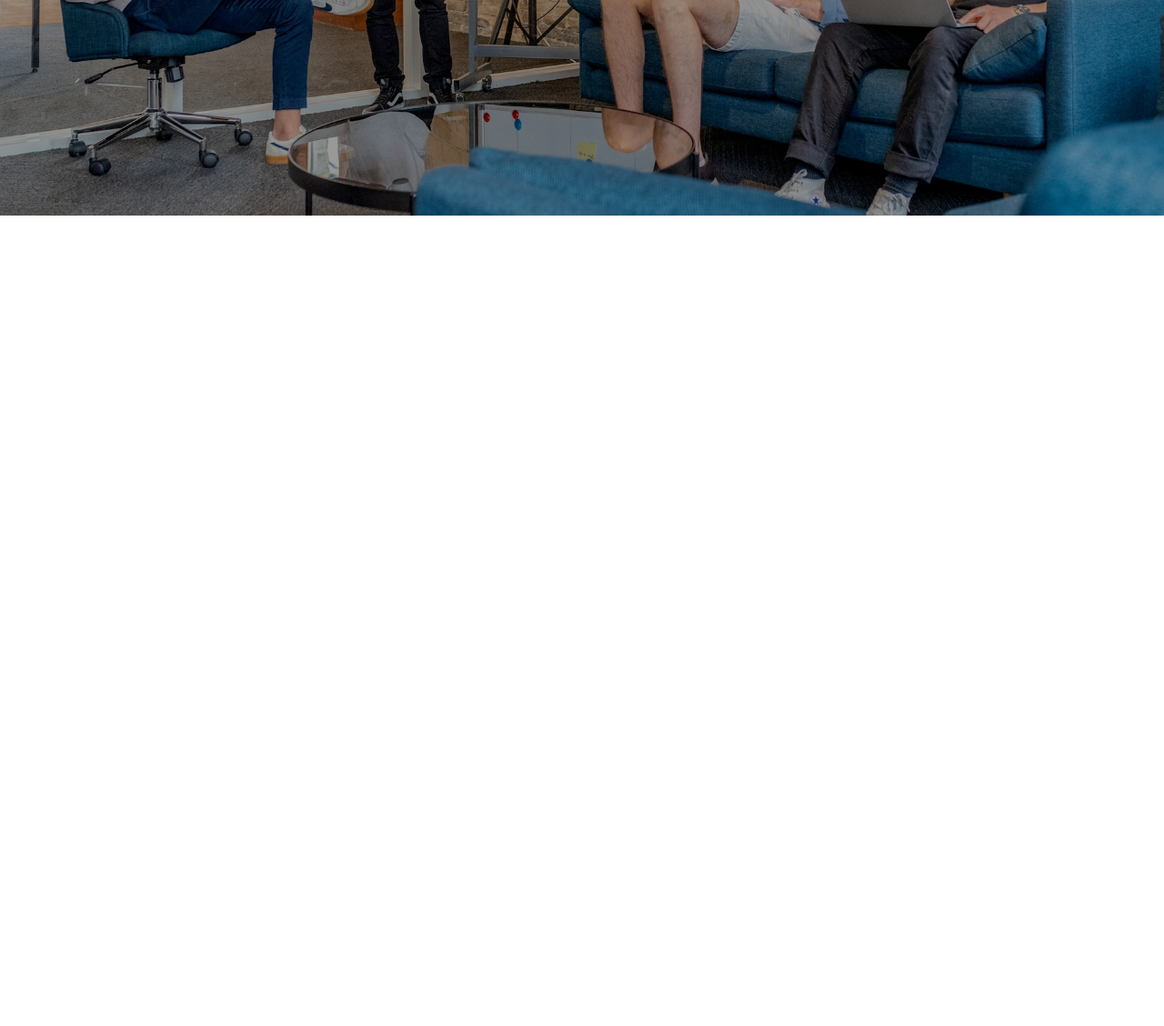
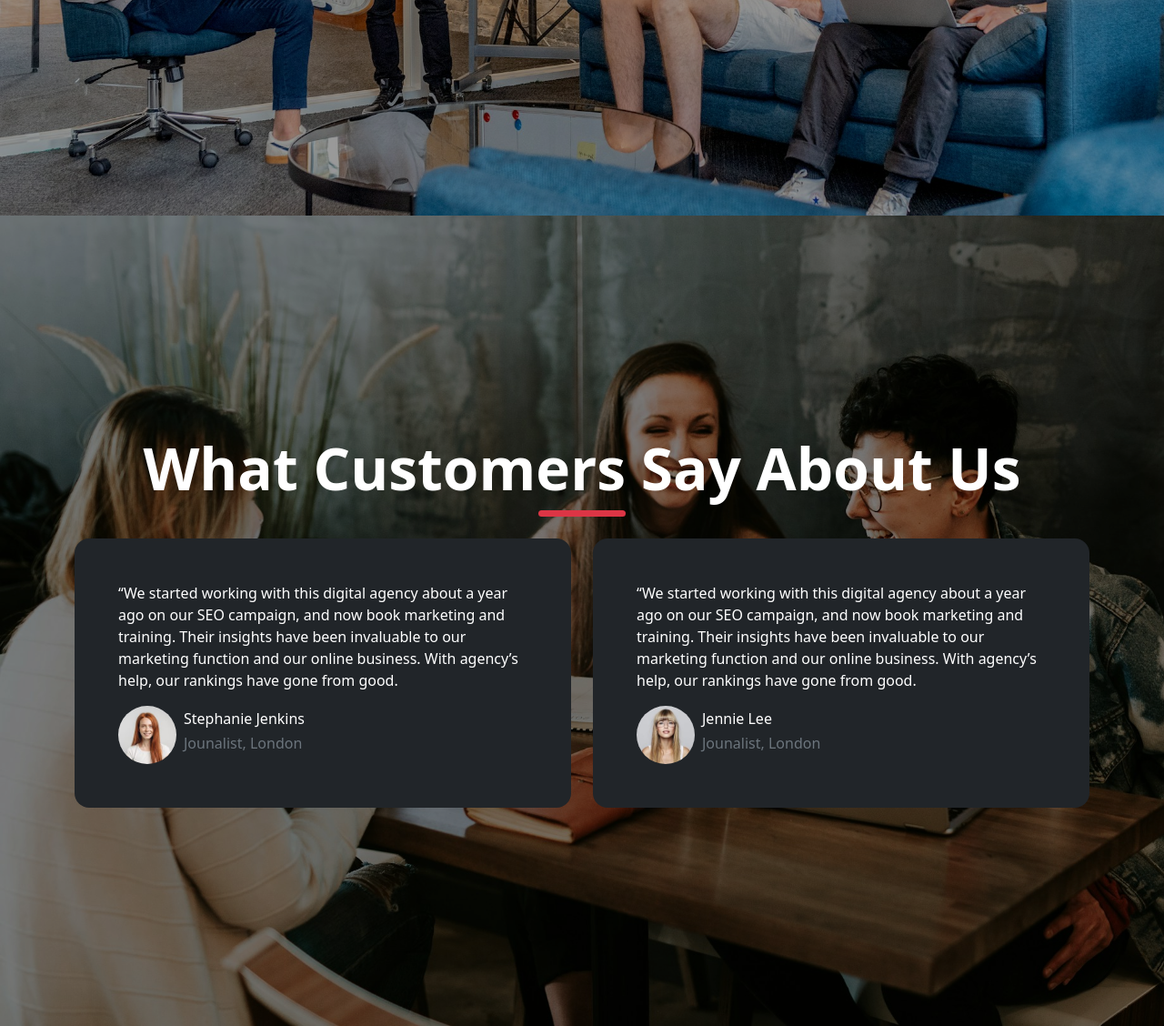
Before and after one commit to ParvinAlasgar/Apzo-LandingPage, a plain HTML site: page public/index.html in a window 1280 px wide. Shown: the part 3035-4163 px from the top of the page at 91% size. Before the commit the page ends 3272 px from the top, so only its background shows below. Drawn offline with Linux system fonts and the light colour scheme.

Commit message:
add: added testimonial section.

```diff
--- a/public/index.html
+++ b/public/index.html
@@ -57,7 +57,7 @@
                   >
                 </li>
                 <li>
-                  <a class="text-decoration-none text-white" href="#"
+                  <a class="text-decoration-none text-white" href="#testimonial"
                     >Testimonial</a
                   >
                 </li>
@@ -221,6 +221,65 @@
           </div>
         </div>
       </section>
+      <!-- Testimonial -->
+      <section id="testimonial">
+        <div class="container">
+          <h2 class="text-white fw-bold text-center">
+            What Customers Say About Us
+          </h2>
+          <div class="line bg-danger rounded-3 m-auto mb-4"></div>
+          <div class="row row-gap-4">
+            <div class="col-lg-6 col-md-6 col-sm-12">
+              <div class="wrapper bg-dark rounded-4 p-5">
+                <p class="text-white">
+                  “We started working with this digital agency about a year ago
+                  on our SEO campaign, and now book marketing and training.
+                  Their insights have been invaluable to our marketing function
+                  and our online business. With agency’s help, our rankings have
+                  gone from good.
+                </p>
+                <div class="author d-flex align-items-center column-gap-2">
+                  <div class="img">
+                    <img
+                      class="img-fluid rounded-circle"
+                      src="../src/assets/images/test-img-1-150x150.jpg"
+                      alt="author"
+                    />
+                  </div>
+                  <div class="text">
+                    <h6 class="text-white">Stephanie Jenkins</h6>
+                    <h6 class="text-secondary">Jounalist, London</h6>
+                  </div>
+                </div>
+              </div>
+            </div>
+            <div class="col-lg-6 col-md-6 col-sm-12">
+              <div class="wrapper bg-dark rounded-4 p-5">
+                <p class="text-white">
+                  “We started working with this digital agency about a year ago
+                  on our SEO campaign, and now book marketing and training.
+                  Their insights have been invaluable to our marketing function
+                  and our online business. With agency’s help, our rankings have
+                  gone from good.
+                </p>
+                <div class="author d-flex align-items-center column-gap-2">
+                  <div class="img">
+                    <img
+                      class="img-fluid rounded-circle"
+                      src="../src/assets/images/test-img-2-150x150.jpg"
+                      alt="author"
+                    />
+                  </div>
+                  <div class="text">
+                    <h6 class="text-white">Jennie Lee</h6>
+                    <h6 class="text-secondary">Jounalist, London</h6>
+                  </div>
+                </div>
+              </div>
+            </div>
+          </div>
+        </div>
+      </section>
     </main>
   </body>
 </html>
--- a/src/assets/sass/_main.scss
+++ b/src/assets/sass/_main.scss
@@ -132,4 +132,34 @@ html {
       }
     }
   }
+  // Testimonial
+  #testimonial {
+    background-image: url(../images/brooke-cagle-g1Kr4Ozfoac-unsplash.jpg);
+    @extend %bck_img;
+    position: relative;
+    z-index: 1;
+    padding: 15rem 0;
+    h2 {
+      font-size: 4rem;
+    }
+    .line {
+      width: 6rem;
+      padding: 0.2rem 0;
+    }
+    &::after {
+      content: "";
+      position: absolute;
+      background-color: #000;
+      width: 100%;
+      height: 100%;
+      top: 0;
+      opacity: 0.4;
+      z-index: -1;
+    }
+    .author {
+      img {
+        width: 4rem;
+      }
+    }
+  }
 }
--- a/src/assets/sass/_responsive.scss
+++ b/src/assets/sass/_responsive.scss
@@ -18,6 +18,11 @@
       }
     }
     #about {
+      h2 {
+        font-size: 3rem !important;
+      }
+    }
+    #testimonial {
       h2 {
         font-size: 3rem !important;
       }
@@ -54,6 +59,12 @@
       }
     }
     #works {
+      h2 {
+        font-size: 2rem !important;
+      }
+    }
+    #testimonial {
+      padding: 7rem 0;
       h2 {
         font-size: 2rem !important;
       }
```
Also changed, not shown: src/assets/sass/style.css, 1 other file.
